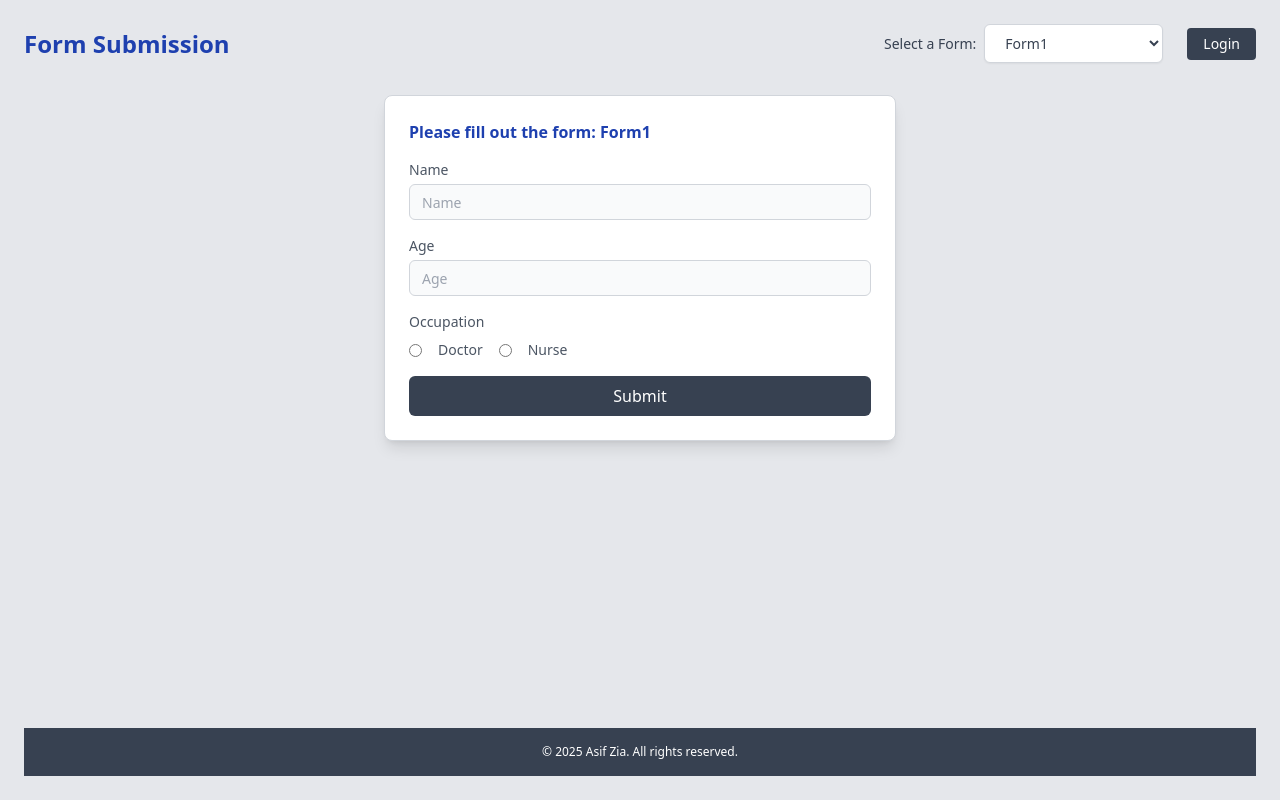
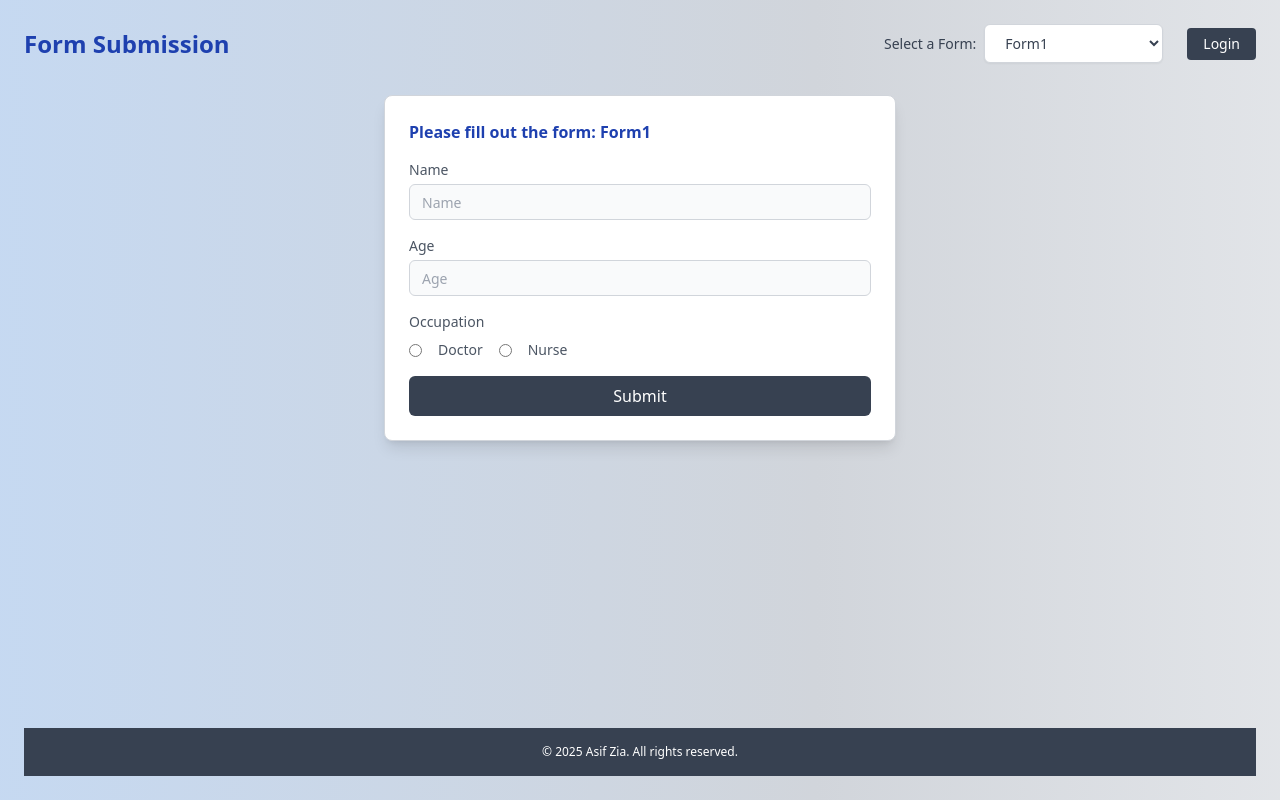
Before and after one commit to Asifzia007/form_builder, a React (Vite) app: page / in a window 1280 px wide. Built offline with nearby package versions, Linux system fonts and the light colour scheme; data requests are answered from the project's data file.

Commit message:
added gradient to form submit page

```diff
--- a/src/auth/Login.jsx
+++ b/src/auth/Login.jsx
@@ -12,9 +12,7 @@ const Login = () => {
 
   const handleLogin = (e) => {
     e.preventDefault();
-
-
-    if (username === 'admin' && password === '1234') {
+   if (username === 'admin' && password === '1234') {
       dispatch(login());
       navigate('/form-builder');
     } else {
--- a/src/index.css
+++ b/src/index.css
@@ -1,3 +1,22 @@
 @tailwind base;
 @tailwind components;
 @tailwind utilities;
+
+@layer utilities {
+  @keyframes gradient-x {
+    0% {
+      background-position: 0% 50%;
+    }
+    50% {
+      background-position: 100% 50%;
+    }
+    100% {
+      background-position: 0% 50%;
+    }
+  }
+
+  .animate-gradient-x {
+    animation: gradient-x 8s ease infinite;
+    background-size: 200% 200%;
+  }
+}
--- a/src/pages/FormSubmit.jsx
+++ b/src/pages/FormSubmit.jsx
@@ -133,7 +133,7 @@ const FormSubmit = () => {
   };
 
   return (
-    <div className="min-h-screen bg-gray-200 p-6 flex flex-col justify-between">
+    <div className="min-h-screen bg-gradient-to-r from-blue-200 via-gray-300 to-white-300 animate-gradient-x p-6 flex flex-col justify-between">
       <div>
         {/* Top Navigation */}
         <div className="flex flex-col md:flex-row justify-between items-center mb-8 space-y-4 md:space-y-0">
```
